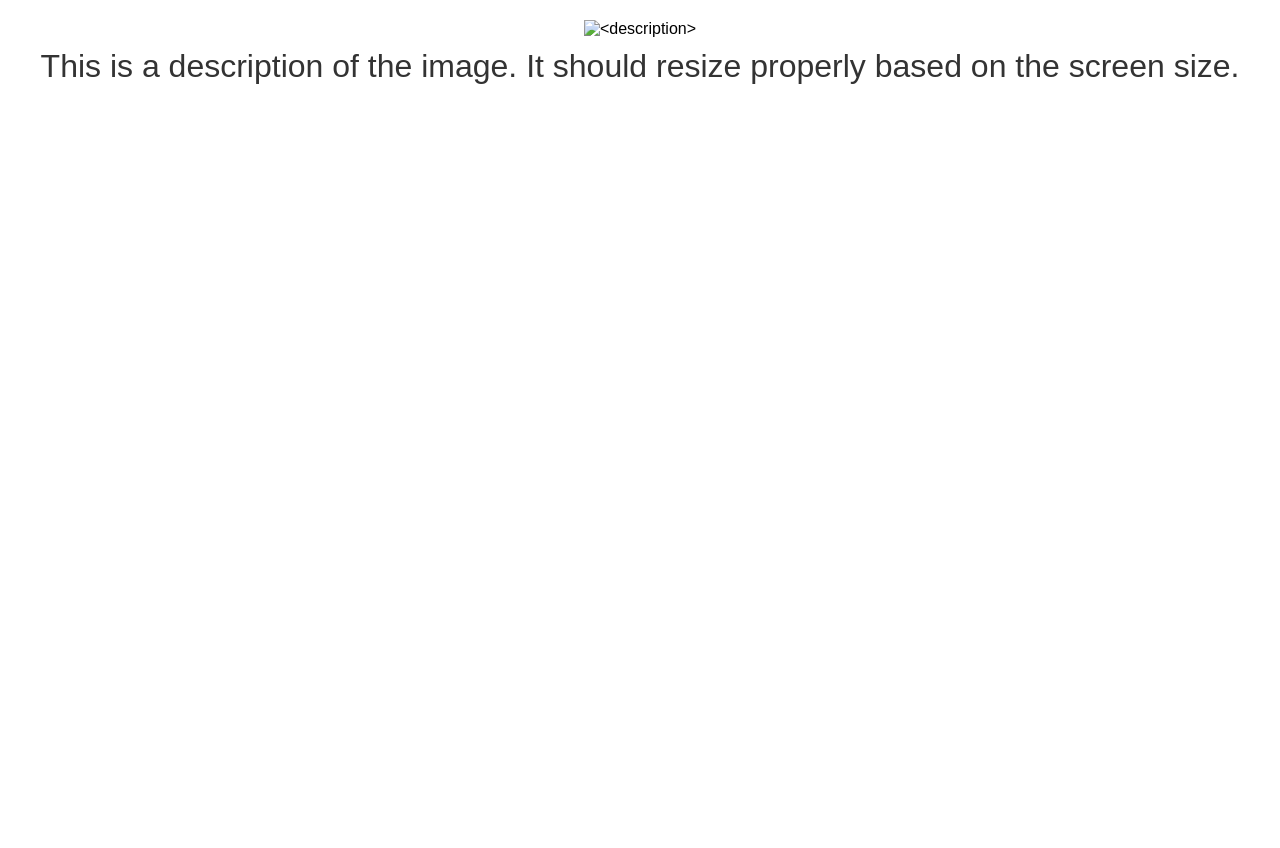
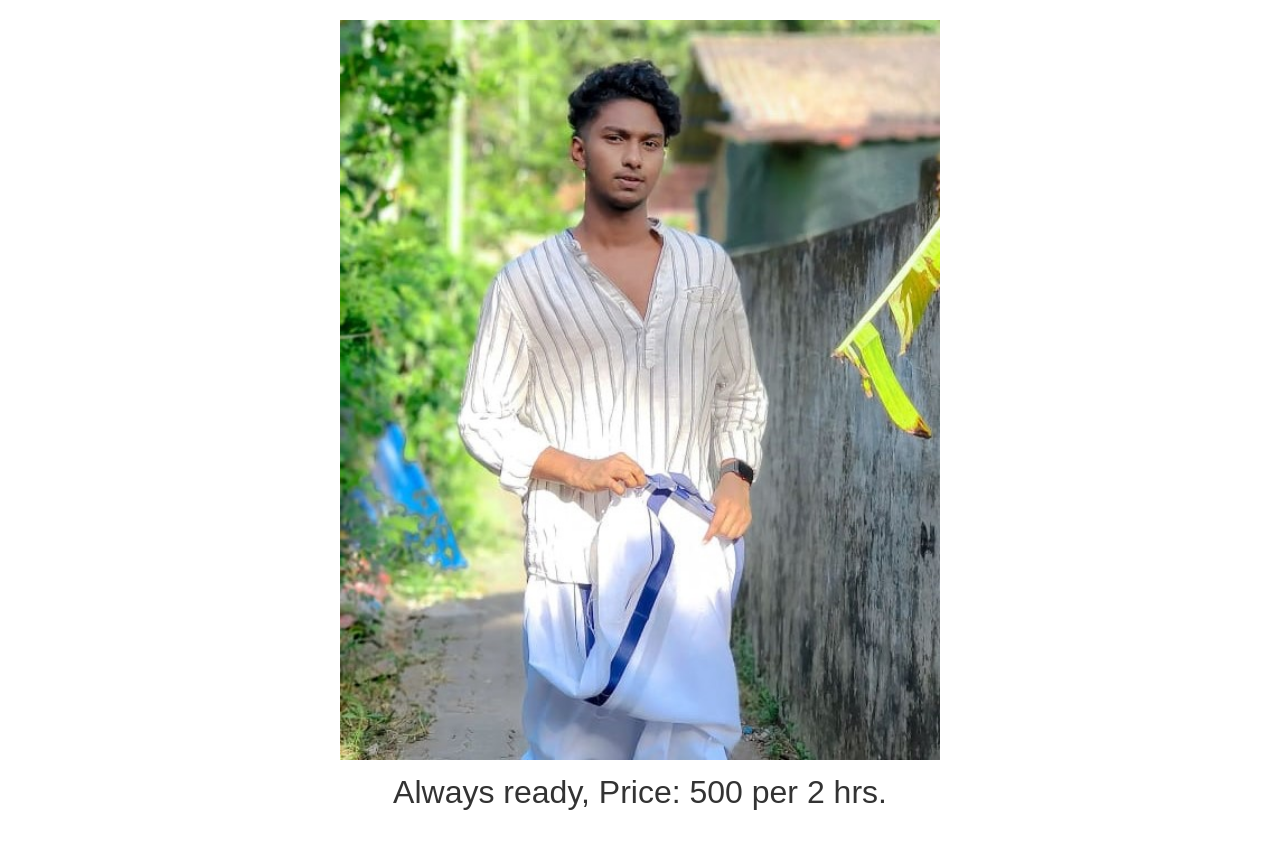
Before and after one commit to akshith197/public-services, a plain HTML site: page index.html in a window 1280 px wide. Before the commit the page ends 800 px from the top, so only its background shows below. Drawn offline with Linux system fonts and the light colour scheme.

Commit message:
Update index.html

```diff
--- a/index.html
+++ b/index.html
@@ -8,8 +8,8 @@
 </head>
 <body>
     <div class="container">
-        <img src="image1.jpg" alt="<description>" class="responsive-image">
-        <p class="description">This is a description of the image. It should resize properly based on the screen size.</p>
+        <img src="assets\img1.jpg" alt="" class="responsive-image">
+        <p class="description">Always ready, Price: 500 per 2 hrs.</p>
     </div>
 </body>
 </html>
```
